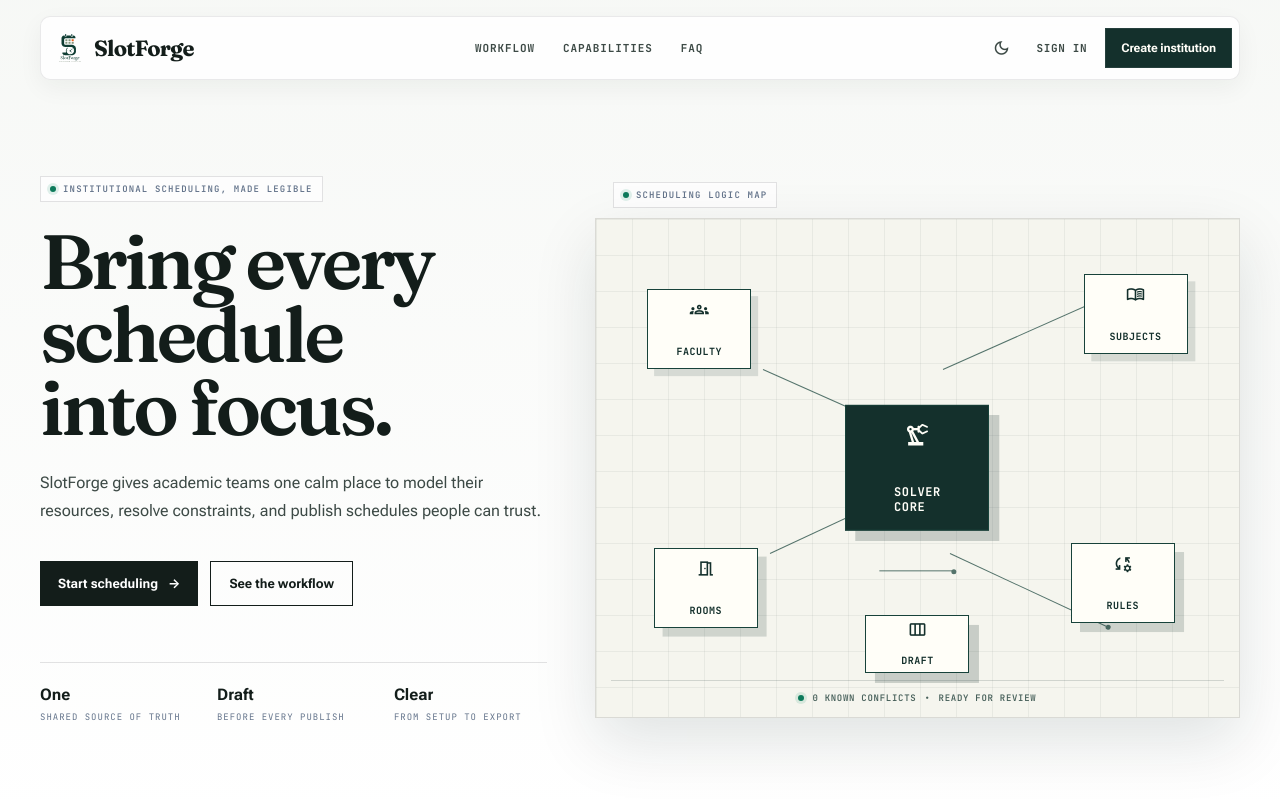
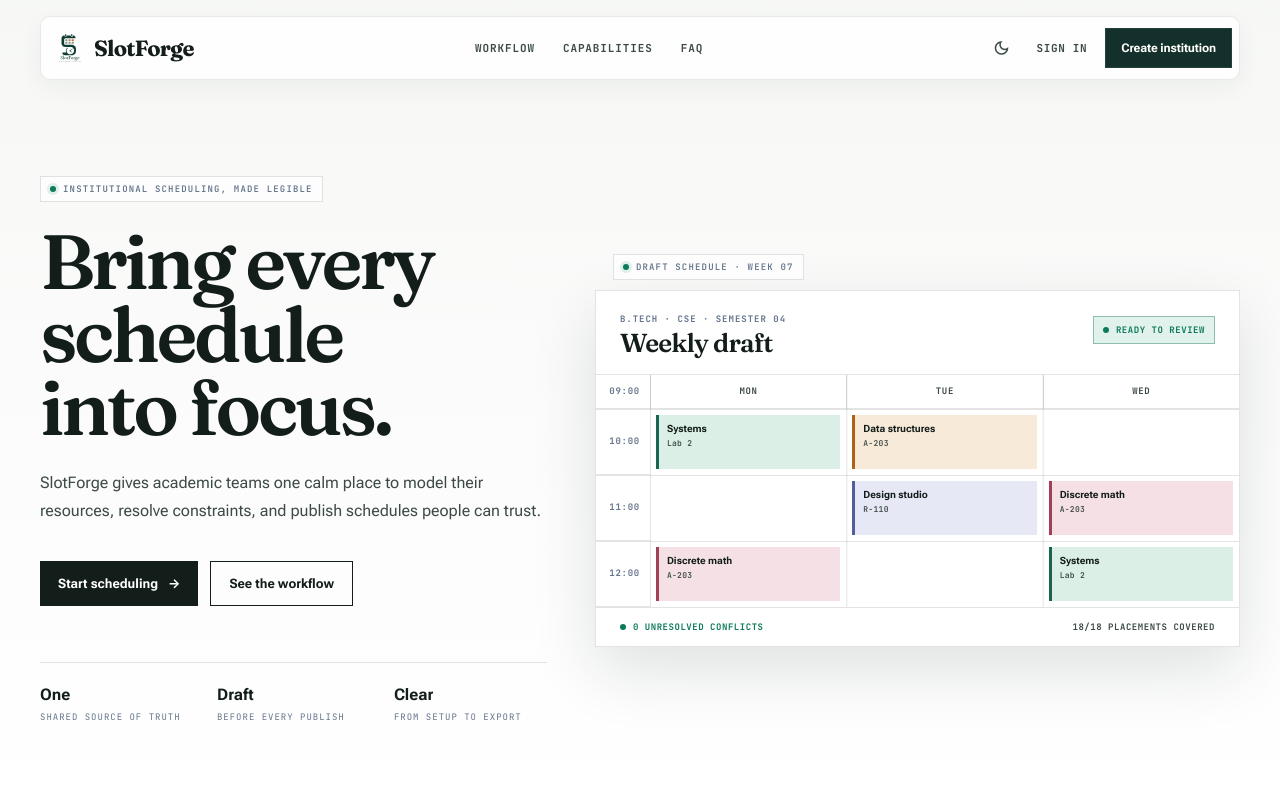
Before and after one commit to revanthlol/SlotForge, a React (Vite) app in the folder frontend/: page / in a window 1280 px wide. Shown: the top 800 px of the page. Built offline with nearby package versions, Linux system fonts and the light colour scheme; no server answers.

Commit message:
replace abstract landing hero preview

```diff
--- a/frontend/src/features/auth/pages/LandingPage.tsx
+++ b/frontend/src/features/auth/pages/LandingPage.tsx
@@ -84,9 +84,9 @@
                 <Stat value="Clear" label="from setup to export" />
               </motion.div>
             </div>
-            <motion.div initial={reduceMotion ? false : { opacity: 0, scale: .96, rotate: 1.5 }} animate={reduceMotion ? undefined : { opacity: 1, scale: 1, rotate: 0 }} transition={{ duration: .8, delay: .16, ease: [0.16, 1, .3, 1] }} className="solver-map-wrap">
-              <div className="solver-map-kicker"><span className="stitch-status-dot" /> Scheduling logic map</div>
-              <SolverMap />
+            <motion.div initial={reduceMotion ? false : { opacity: 0, scale: .97, y: 12 }} animate={reduceMotion ? undefined : { opacity: 1, scale: 1, y: 0 }} transition={{ duration: .7, delay: .16, ease: [0.16, 1, .3, 1] }} className="schedule-preview-wrap">
+              <div className="schedule-preview-kicker"><span className="stitch-status-dot" /> Draft schedule · Week 07</div>
+              <SchedulePreview />
             </motion.div>
           </div>
         </section>
@@ -129,9 +129,20 @@
   );
 }
 
-function SolverMap() {
-  const nodes = [['Faculty', 'groups', 'solver-node--faculty'], ['Subjects', 'menu_book', 'solver-node--subjects'], ['Rooms', 'meeting_room', 'solver-node--rooms'], ['Rules', 'rule_settings', 'solver-node--rules'], ['Draft', 'view_week', 'solver-node--draft']];
-  return <div className="solver-map"><div className="solver-grid" />{nodes.map(([label, icon, className]) => <div key={label} className={`solver-node ${className}`}><span className="material-symbols-outlined" style={{ fontSize: 19 }}>{icon}</span><span>{label}</span></div>)}<div className="solver-core"><span className="material-symbols-outlined" style={{ fontSize: 28 }}>precision_manufacturing</span><span>Solver<br />Core</span></div><div className="solver-connector solver-connector--one" /><div className="solver-connector solver-connector--two" /><div className="solver-connector solver-connector--three" /><div className="solver-connector solver-connector--four" /><div className="solver-connector solver-connector--five" /><div className="solver-footer"><span className="stitch-status-dot" />0 known conflicts <span>•</span> ready for review</div></div>;
+function SchedulePreview() {
+  return <div className="schedule-preview">
+    <div className="schedule-preview__header">
+      <div><p className="schedule-preview__eyebrow">B.Tech · CSE · Semester 04</p><h2>Weekly draft</h2></div>
+      <span className="schedule-preview__status"><i />Ready to review</span>
+    </div>
+    <div className="schedule-preview__grid" aria-label="Sample timetable preview">
+      <span className="schedule-preview__time">09:00</span><span className="schedule-preview__day">Mon</span><span className="schedule-preview__day">Tue</span><span className="schedule-preview__day">Wed</span>
+      <span className="schedule-preview__time">10:00</span><div className="schedule-block schedule-block--systems">Systems<br /><small>Lab 2</small></div><div className="schedule-block schedule-block--data">Data structures<br /><small>A-203</small></div><div className="schedule-block schedule-block--empty" />
+      <span className="schedule-preview__time">11:00</span><div className="schedule-block schedule-block--empty" /><div className="schedule-block schedule-block--design">Design studio<br /><small>R-110</small></div><div className="schedule-block schedule-block--math">Discrete math<br /><small>A-203</small></div>
+      <span className="schedule-preview__time">12:00</span><div className="schedule-block schedule-block--math">Discrete math<br /><small>A-203</small></div><div className="schedule-block schedule-block--empty" /><div className="schedule-block schedule-block--systems">Systems<br /><small>Lab 2</small></div>
+    </div>
+    <div className="schedule-preview__footer"><span><i />0 unresolved conflicts</span><span>18/18 placements covered</span></div>
+  </div>;
 }
 
 function LandingFaq() {
--- a/frontend/src/index.css
+++ b/frontend/src/index.css
@@ -240,7 +240,7 @@
 .stitch-nav-primary { display: inline-flex; align-items: center; min-height: 40px; padding: 0 16px; background: #14302c; color: #fffef8; font-size: 12px; font-weight: 700; letter-spacing: -.01em; box-shadow: inset 0 0 0 1px rgba(255, 255, 255, .08); transition: transform var(--motion-fast) var(--motion-spring), background-color var(--motion-fast) var(--motion-ease), box-shadow var(--motion-fast) var(--motion-ease); }
 .stitch-nav-primary:hover { background: #0d4e3d; box-shadow: 0 7px 15px rgba(20, 48, 44, .22); transform: translateY(-1px); }
 .stitch-hero { padding-top: 80px; background: linear-gradient(180deg, color-mix(in srgb, var(--color-paper) 78%, #f2f2eb), var(--color-paper-raised)); overflow: hidden; }
-.stitch-status, .solver-map-kicker { display: inline-flex; align-items: center; gap: 7px; border: 1px solid var(--color-rule); background: color-mix(in srgb, var(--color-paper-raised) 72%, transparent); padding: 6px 9px; color: var(--color-mono-grey); font: 600 9px var(--font-mono); letter-spacing: .13em; text-transform: uppercase; }
+.stitch-status, .schedule-preview-kicker { display: inline-flex; align-items: center; gap: 7px; border: 1px solid var(--color-rule); background: color-mix(in srgb, var(--color-paper-raised) 72%, transparent); padding: 6px 9px; color: var(--color-mono-grey); font: 600 9px var(--font-mono); letter-spacing: .13em; text-transform: uppercase; }
 .stitch-status-dot { width: 6px; height: 6px; flex: 0 0 auto; border-radius: 50%; background: var(--color-primary); box-shadow: 0 0 0 3px var(--color-accent-soft); }
 .stitch-display { font-family: var(--font-display); font-size: clamp(3rem, 6vw, 5.6rem); font-weight: 600; line-height: .95; letter-spacing: -.045em; }
 .stitch-heading { font-family: var(--font-display); font-size: clamp(2rem, 3.6vw, 3.2rem); font-weight: 600; line-height: 1; letter-spacing: -.035em; }
@@ -251,35 +251,23 @@
 .stitch-secondary-cta { border: 1px solid var(--color-on-surface); color: var(--color-on-surface); }
 .stitch-secondary-cta:hover { background: var(--color-on-surface); color: var(--color-paper-raised); }
 
-.solver-map-wrap { min-width: 0; }
-.solver-map-kicker { margin-left: 18px; margin-bottom: 10px; }
-.solver-map { position: relative; min-height: 500px; overflow: hidden; border: 1px solid var(--color-rule); background: #f5f5ee; box-shadow: 0 24px 60px rgba(11, 35, 29, .12); isolation: isolate; }
-.solver-grid { position: absolute; inset: 0; background-image: linear-gradient(rgba(10, 29, 26, .08) 1px, transparent 1px), linear-gradient(90deg, rgba(10, 29, 26, .08) 1px, transparent 1px); background-size: 36px 36px; opacity: .7; }
-.solver-node, .solver-core { position: absolute; z-index: 2; display: grid; place-items: center; gap: 7px; border: 1px solid #17423a; background: #fffef8; color: #14302c; box-shadow: 7px 7px 0 rgba(20, 48, 44, .13); font: 700 10px var(--font-mono); letter-spacing: .05em; text-transform: uppercase; }
-.solver-node { width: 104px; height: 80px; }
-.solver-node:hover { transform: translateY(-3px); transition: transform var(--motion-fast) var(--motion-spring); }
-.solver-core { left: calc(50% - 72px); top: calc(50% - 63px); width: 144px; height: 126px; background: #14302c; color: #fffef8; font-size: 12px; line-height: 1.3; box-shadow: 10px 10px 0 rgba(20, 48, 44, .2); }
-.solver-node--faculty { left: 8%; top: 14%; }
-.solver-node--subjects { right: 8%; top: 11%; }
-.solver-node--rooms { left: 9%; bottom: 18%; }
-.solver-node--rules { right: 10%; bottom: 19%; }
-.solver-node--draft { right: calc(50% - 52px); bottom: 9%; width: 104px; height: 58px; }
-.solver-node--faculty { animation: solverNodePulse 4.8s ease-in-out infinite 1.3s; }
-.solver-node--subjects { animation: solverNodePulse 4.8s ease-in-out infinite 2.2s; }
-.solver-node--rooms { animation: solverNodePulse 4.8s ease-in-out infinite .4s; }
-.solver-node--rules { animation: solverNodePulse 4.8s ease-in-out infinite 3.1s; }
-.solver-node--draft { animation: solverNodePulse 4.8s ease-in-out infinite 3.8s; }
-.solver-core { animation: solverCoreBreathe 3.4s ease-in-out infinite; }
-.solver-connector { position: absolute; z-index: 1; height: 1px; background: #17423a; transform-origin: 0 50%; opacity: .72; }
-.solver-connector::after { content: ''; position: absolute; right: -3px; top: -2px; width: 5px; height: 5px; border-radius: 50%; background: #17423a; }
-.solver-connector--one { left: 26%; top: 30%; width: 28%; transform: rotate(24deg); }
-.solver-connector--two { left: 54%; top: 30%; width: 29%; transform: rotate(-24deg); }
-.solver-connector--three { left: 27%; top: 67%; width: 27%; transform: rotate(-25deg); }
-.solver-connector--four { left: 55%; top: 67%; width: 27%; transform: rotate(25deg); }
-.solver-connector--five { left: 50%; top: 63%; width: 1px; height: 15%; transform: rotate(90deg); }
-.solver-footer { position: absolute; right: 15px; bottom: 13px; left: 15px; z-index: 3; display: flex; align-items: center; justify-content: center; gap: 8px; border-top: 1px solid rgba(20, 48, 44, .16); padding-top: 11px; color: #47605a; font: 600 9px var(--font-mono); letter-spacing: .08em; text-transform: uppercase; }
-@keyframes solverNodePulse { 0%, 100% { box-shadow: 7px 7px 0 rgba(20, 48, 44, .13); } 50% { box-shadow: 10px 10px 0 rgba(20, 48, 44, .20); } }
-@keyframes solverCoreBreathe { 0%, 100% { transform: translateY(0); box-shadow: 10px 10px 0 rgba(20, 48, 44, .2); } 50% { transform: translateY(-4px); box-shadow: 13px 14px 0 rgba(20, 48, 44, .23); } }
+.schedule-preview-wrap { min-width: 0; }
+.schedule-preview-kicker { margin: 0 0 10px 18px; }
+.schedule-preview { overflow: hidden; border: 1px solid var(--color-rule); background: var(--color-paper-raised); box-shadow: 0 24px 60px rgba(11, 35, 29, .12); }
+.schedule-preview__header { display: flex; align-items: flex-start; justify-content: space-between; gap: 16px; border-bottom: 1px solid var(--color-rule); padding: 22px 24px 18px; }
+.schedule-preview__eyebrow { margin: 0; color: var(--color-mono-grey); font: 700 9px var(--font-mono); letter-spacing: .11em; text-transform: uppercase; }
+.schedule-preview__header h2 { margin: 5px 0 0; color: var(--color-on-surface); font: 600 26px/1 var(--font-display); letter-spacing: -.03em; }
+.schedule-preview__status { display: inline-flex; align-items: center; gap: 7px; margin-top: 3px; border: 1px solid color-mix(in srgb, var(--color-primary) 30%, var(--color-rule)); background: var(--color-accent-soft); padding: 7px 9px; color: var(--color-primary); font: 700 9px var(--font-mono); letter-spacing: .06em; text-transform: uppercase; white-space: nowrap; }
+.schedule-preview__status i, .schedule-preview__footer i { display: inline-block; width: 6px; height: 6px; border-radius: 50%; background: currentColor; }
+.schedule-preview__grid { display: grid; grid-template-columns: 54px repeat(3, minmax(0, 1fr)); grid-template-rows: 34px repeat(3, 66px); background-image: linear-gradient(90deg, var(--color-rule) 1px, transparent 1px), linear-gradient(var(--color-rule) 1px, transparent 1px); background-size: calc((100% - 54px) / 3) 66px; background-position: 54px 34px; }
+.schedule-preview__day, .schedule-preview__time { display: flex; align-items: center; border-bottom: 1px solid var(--color-rule); color: var(--color-mono-grey); font: 700 9px var(--font-mono); letter-spacing: .08em; text-transform: uppercase; }
+.schedule-preview__day { justify-content: center; border-left: 1px solid var(--color-rule); color: var(--color-on-surface-variant); }
+.schedule-preview__time { justify-content: flex-end; padding-right: 10px; }
+.schedule-block { z-index: 1; margin: 6px; overflow: hidden; border-left: 3px solid; padding: 8px 8px 6px; color: var(--color-on-surface); font-size: 10px; font-weight: 700; line-height: 1.15; }
+.schedule-block small { display: block; margin-top: 4px; color: var(--color-on-surface-variant); font: 600 8px var(--font-mono); letter-spacing: .04em; }
+.schedule-block--systems { border-color: #176650; background: #dcefe6; }.schedule-block--data { border-color: #ac6318; background: #f8ead9; }.schedule-block--design { border-color: #525f98; background: #e6e8f6; }.schedule-block--math { border-color: #a14155; background: #f5e1e5; }.schedule-block--empty { border-color: transparent; background: transparent; }
+.schedule-preview__footer { display: flex; justify-content: space-between; gap: 12px; border-top: 1px solid var(--color-rule); padding: 13px 24px; color: var(--color-on-surface-variant); font: 700 9px var(--font-mono); letter-spacing: .06em; text-transform: uppercase; }
+.schedule-preview__footer span { display: inline-flex; align-items: center; gap: 7px; }.schedule-preview__footer span:first-child { color: var(--color-primary); }
 
 .stitch-feature-card { min-height: 250px; display: flex; flex-direction: column; justify-content: space-between; border: 1px solid var(--color-rule); background: var(--color-paper-raised); padding: 36px; color: var(--color-on-surface); }
 .stitch-feature-card--pale { background: color-mix(in srgb, var(--color-surface-container-low) 80%, #f2f2eb); }
@@ -298,28 +286,26 @@
 .stitch-footer { background: #0a211d; color: white; }
 
 [data-theme='dark'] .stitch-hero { background: linear-gradient(180deg, #151d1b, var(--color-paper)); }
-[data-theme='dark'] .solver-map { background: #e9eee9; }
-
 @media (max-width: 700px) {
   .stitch-container { width: min(100% - 28px, 1200px); }
   .stitch-header { top: 10px; }
   .stitch-nav-floating { height: 52px; border-radius: 8px; }
   .stitch-nav-floating > :first-child { margin-left: 11px; }
   .stitch-display { font-size: clamp(2.8rem, 14vw, 4.4rem); }
-  .solver-map { min-height: 390px; }
-  .solver-node { width: 80px; height: 62px; font-size: 8px; }
-  .solver-core { left: calc(50% - 58px); top: calc(50% - 52px); width: 116px; height: 104px; font-size: 10px; }
-  .solver-node--faculty { left: 5%; top: 11%; }
-  .solver-node--subjects { right: 5%; top: 10%; }
-  .solver-node--rooms { left: 5%; bottom: 20%; }
-  .solver-node--rules { right: 5%; bottom: 20%; }
-  .solver-node--draft { right: calc(50% - 40px); bottom: 7%; width: 80px; height: 46px; }
+  .schedule-preview__header { padding: 18px; }
+  .schedule-preview__header h2 { font-size: 22px; }
+  .schedule-preview__status { padding: 6px 7px; font-size: 8px; }
+  .schedule-preview__grid { grid-template-columns: 44px repeat(3, minmax(0, 1fr)); background-size: calc((100% - 44px) / 3) 66px; background-position: 44px 34px; }
+  .schedule-preview__time { padding-right: 7px; font-size: 8px; }
+  .schedule-block { margin: 4px; padding: 7px 5px; font-size: 8px; }
+  .schedule-block small { font-size: 7px; }
+  .schedule-preview__footer { padding: 12px 16px; }
+  .schedule-preview__footer span:last-child { display: none; }
   .stitch-feature-card { padding: 26px; }
 }
 
 @media (prefers-reduced-motion: reduce) {
   html { scroll-behavior: auto; }
-  .solver-node, .solver-core { animation: none !important; }
   .stitch-nav-floating, .stitch-nav-primary, .stitch-nav-icon { transition: none; }
 }
 
```
